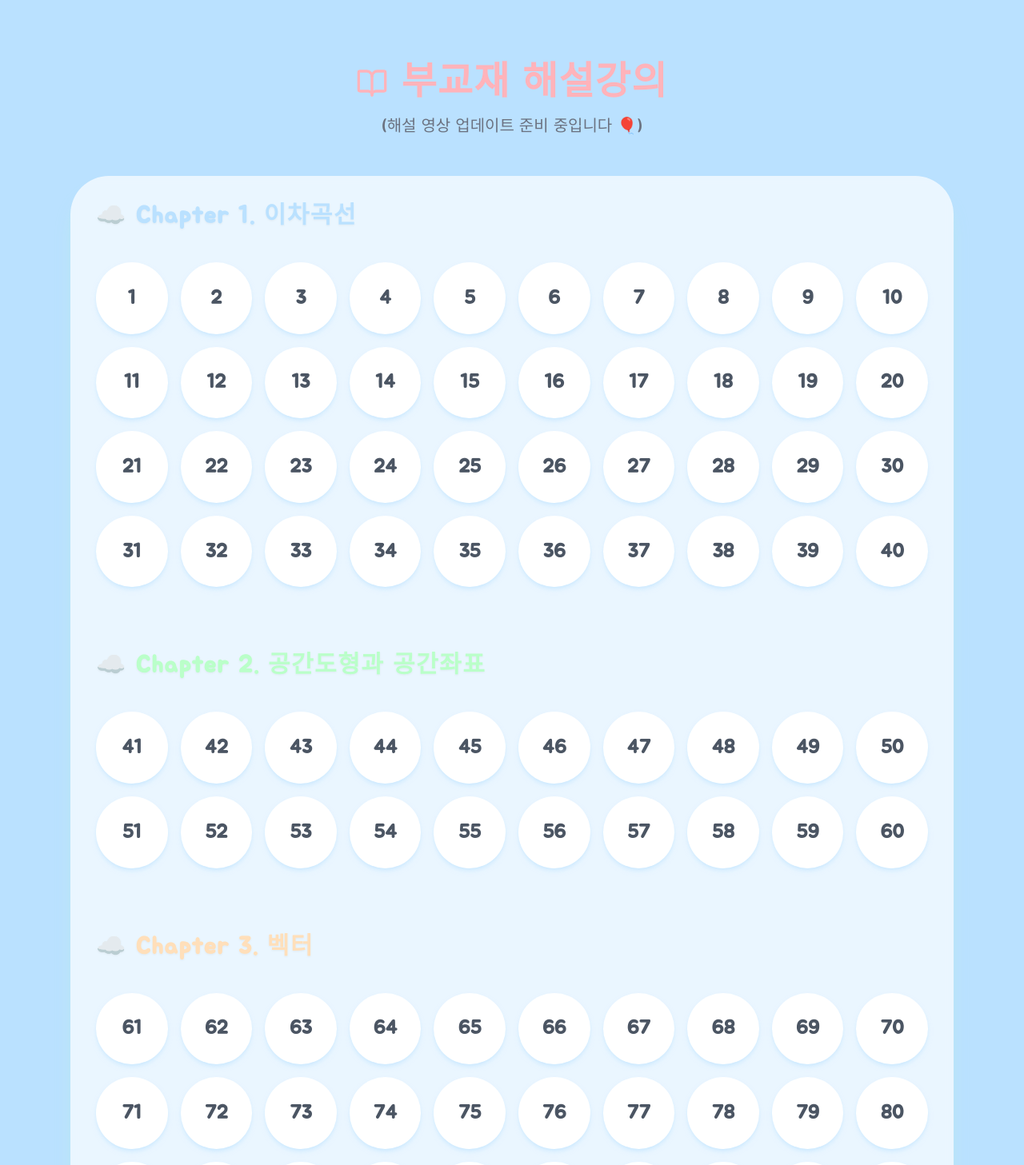
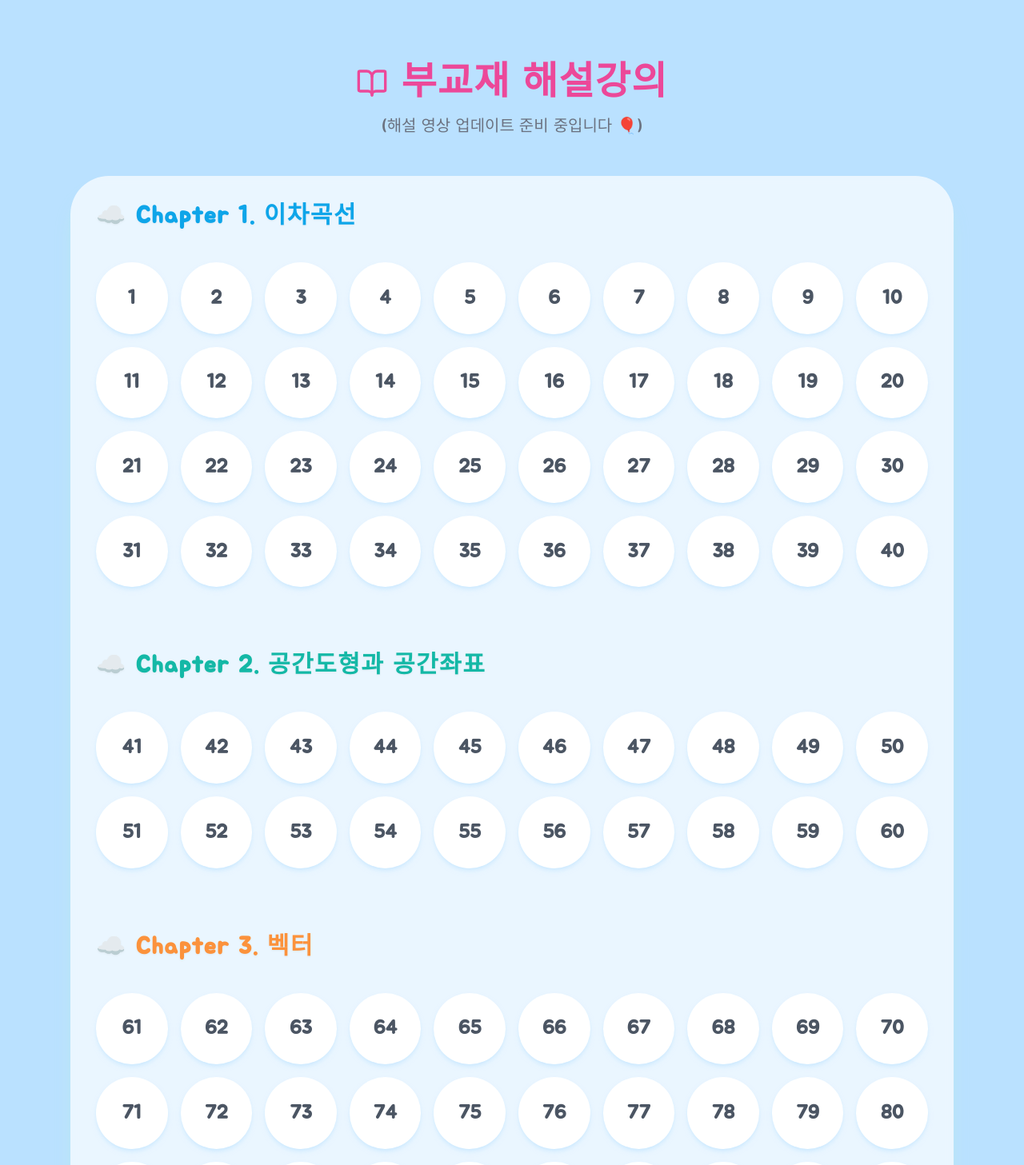
Before and after one commit to wnsdud131700-source/gumstar, a Next.js app: page /solutions in a window 1280 px wide. Shown: the top 1457 px of the page at 80% size. Built offline with nearby package versions, Linux system fonts and the light colour scheme.

Commit message:
Improve contrast of section titles in solutions page

```diff
--- a/app/solutions/page.tsx
+++ b/app/solutions/page.tsx
@@ -22,8 +22,8 @@ export default function SolutionsPage() {
   return (
     <div className="w-full max-w-6xl flex flex-col items-center gap-12 py-12 px-6">
       <div className="text-center space-y-4">
-        <h1 className="text-4xl md:text-5xl font-bold tracking-wide text-pastelPink flex items-center justify-center gap-4">
-          <BookOpen className="w-10 h-10 text-pastelPink" />
+        <h1 className="text-4xl md:text-5xl font-bold tracking-wide text-pink-500 flex items-center justify-center gap-4">
+          <BookOpen className="w-10 h-10 text-pink-500" />
           부교재 해설강의
         </h1>
         <p className="text-xl text-gray-500">
@@ -35,7 +35,7 @@ export default function SolutionsPage() {
 
         {/* Chapter 1 */}
         <section>
-          <h2 className="text-3xl font-bold text-pastelBlue tracking-wider pb-4 inline-block drop-shadow-sm">
+          <h2 className="text-3xl font-bold text-sky-500 tracking-wider pb-4 inline-block drop-shadow-sm">
             ☁️ Chapter 1. 이차곡선
           </h2>
           {renderGrid(chapter1)}
@@ -43,7 +43,7 @@ export default function SolutionsPage() {
 
         {/* Chapter 2 */}
         <section>
-          <h2 className="text-3xl font-bold text-pastelMint tracking-wider pb-4 inline-block drop-shadow-sm">
+          <h2 className="text-3xl font-bold text-teal-500 tracking-wider pb-4 inline-block drop-shadow-sm">
             ☁️ Chapter 2. 공간도형과 공간좌표
           </h2>
           {renderGrid(chapter2)}
@@ -51,7 +51,7 @@ export default function SolutionsPage() {
 
         {/* Chapter 3 */}
         <section>
-          <h2 className="text-3xl font-bold text-pastelPeach tracking-wider pb-4 inline-block drop-shadow-sm">
+          <h2 className="text-3xl font-bold text-orange-400 tracking-wider pb-4 inline-block drop-shadow-sm">
             ☁️ Chapter 3. 벡터
           </h2>
           {renderGrid(chapter3)}
```
